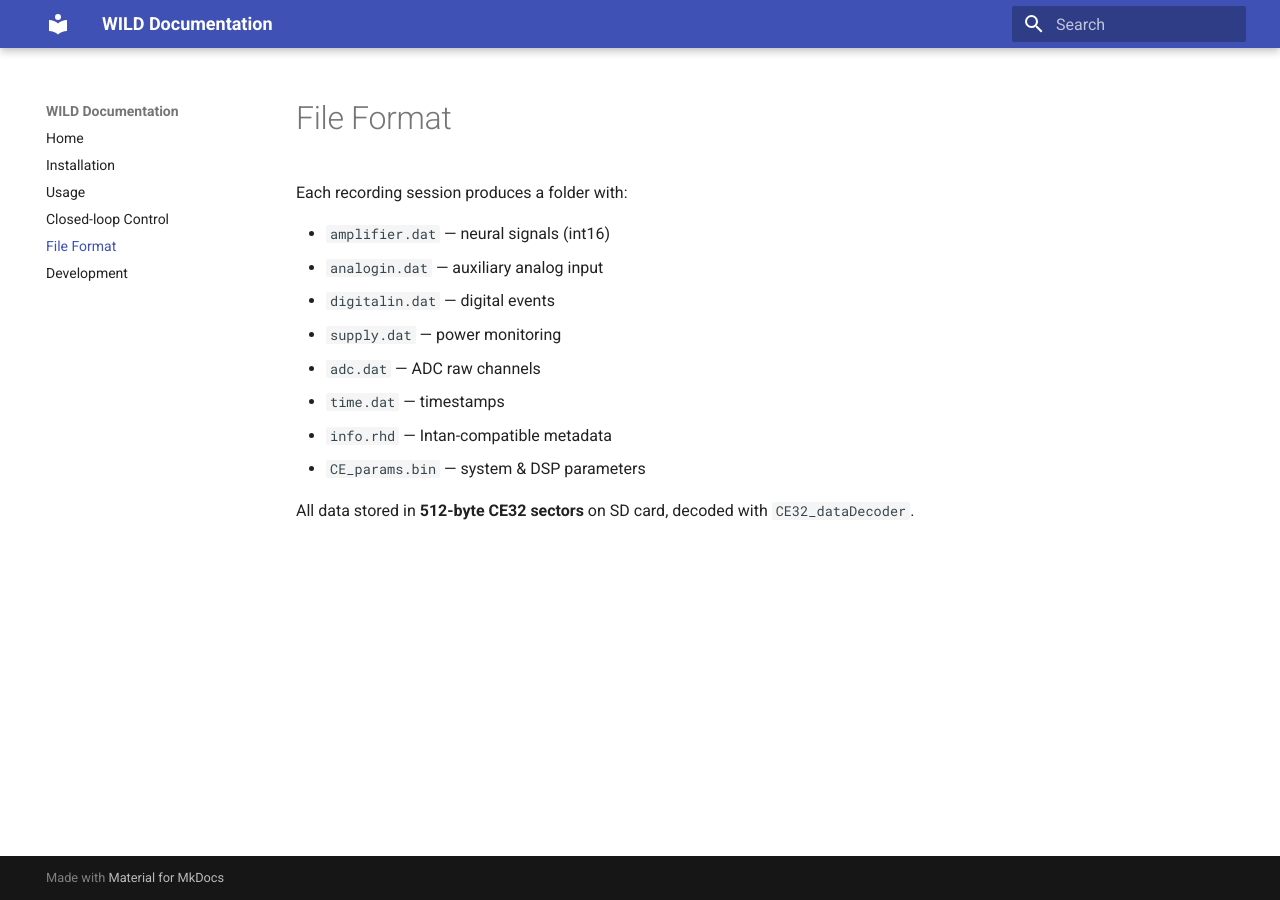
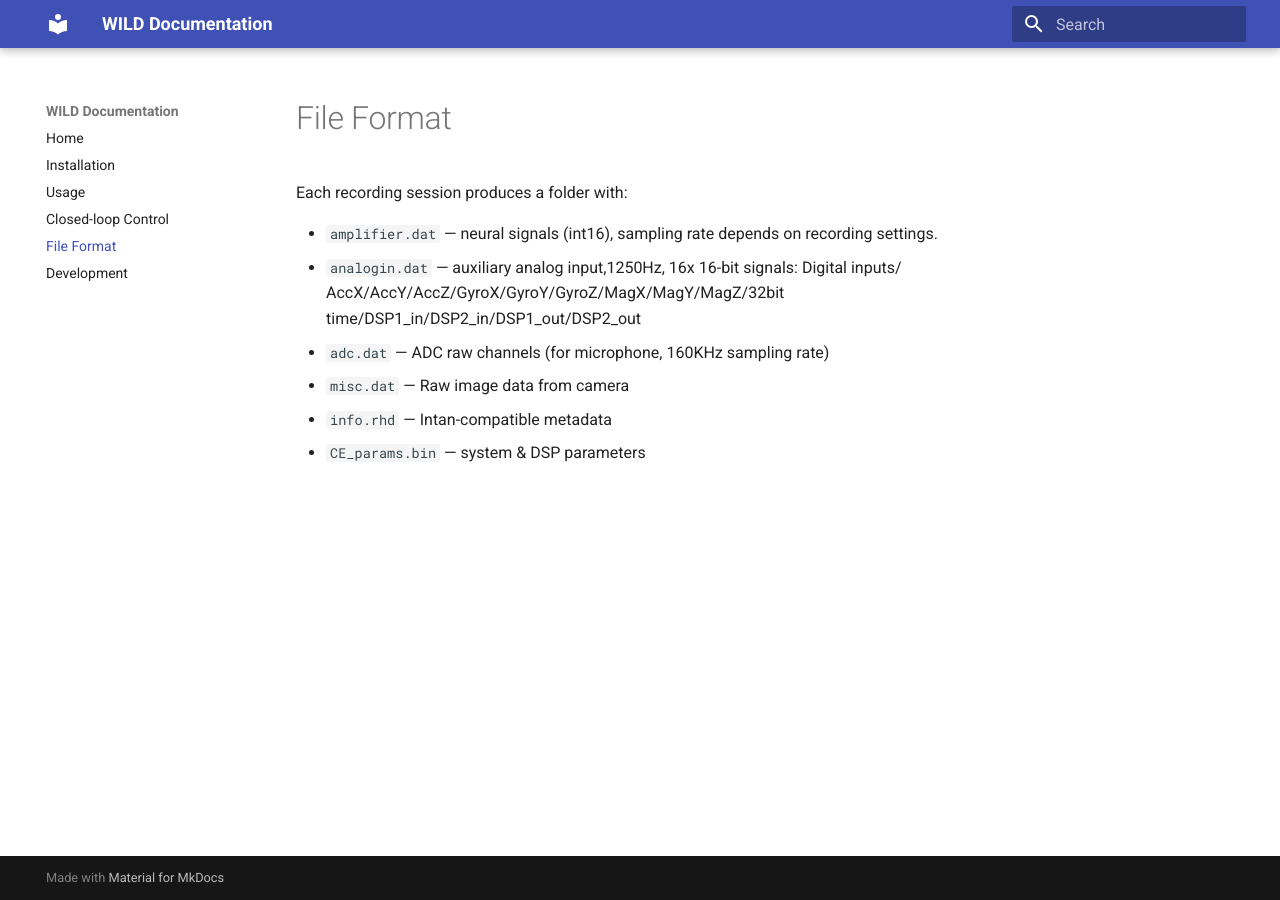
Before and after one commit to alowet/Neurologger, an MkDocs documentation site: the page built from docs/file-format.md, in a window 1280 px wide. Built offline with MkDocs 1.6.1 and Material for MkDocs 9.7.7, drawn with Linux system fonts in a browser that asks for light colours.

Commit message:
Edited fileformat

```diff
--- a/docs/file-format.md
+++ b/docs/file-format.md
@@ -3,13 +3,9 @@
 
 Each recording session produces a folder with:
 
-- `amplifier.dat` — neural signals (int16)
-- `analogin.dat` — auxiliary analog input
-- `digitalin.dat` — digital events
-- `supply.dat` — power monitoring
-- `adc.dat` — ADC raw channels
-- `time.dat` — timestamps
+- `amplifier.dat` — neural signals (int16), sampling rate depends on recording settings.
+- `analogin.dat` — auxiliary analog input,1250Hz, 16x 16-bit signals: Digital inputs/ AccX/AccY/AccZ/GyroX/GyroY/GyroZ/MagX/MagY/MagZ/32bit time/DSP1_in/DSP2_in/DSP1_out/DSP2_out
+- `adc.dat` — ADC raw channels (for microphone, 160KHz sampling rate)
+- `misc.dat` — Raw image data from camera
 - `info.rhd` — Intan-compatible metadata
 - `CE_params.bin` — system & DSP parameters
-
-All data stored in **512-byte CE32 sectors** on SD card, decoded with `CE32_dataDecoder`.
```
Also changed, not shown: docs/hardware.md (added, +24 -0 lines).
